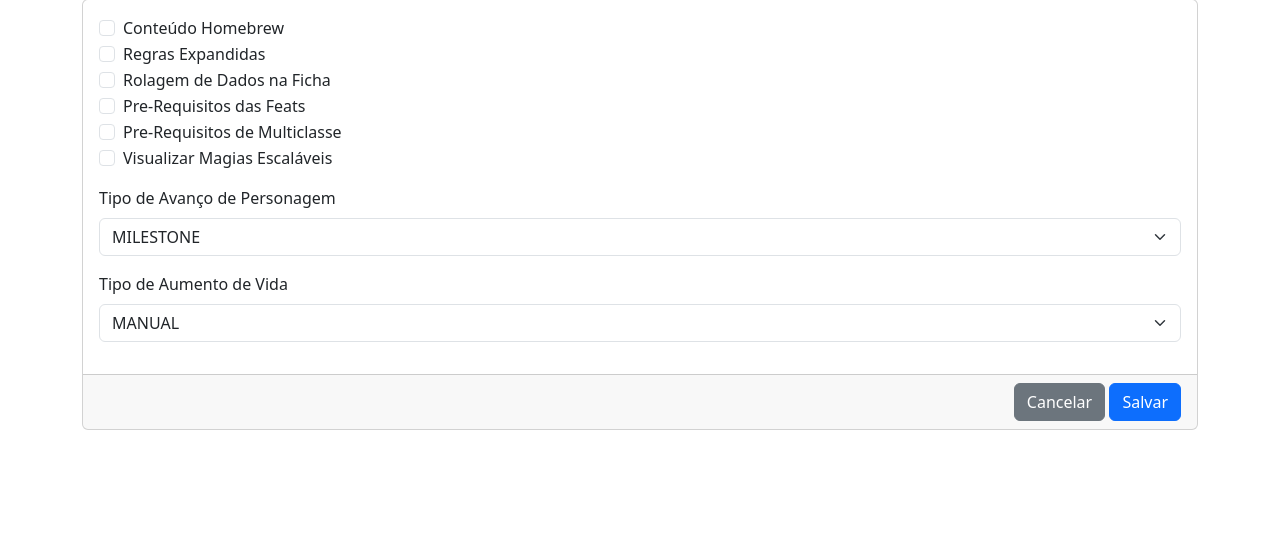
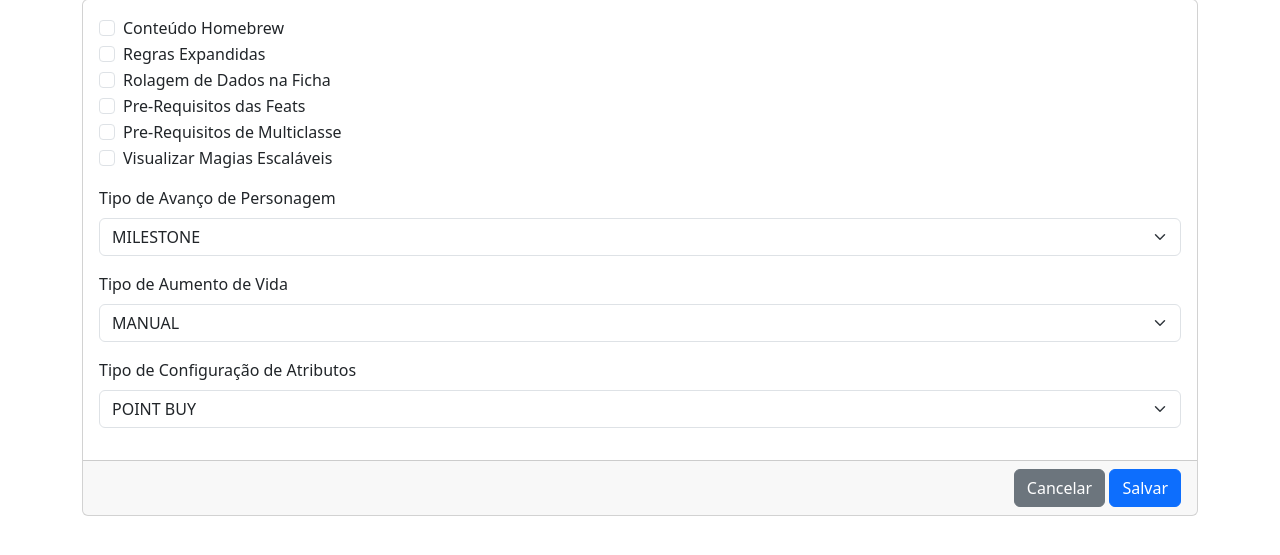
Before and after one commit to PedroLyra22/ficha-dnd-plus, a Flask app: page /config_sheets/new in a window 1280 px wide. Shown: the part 81-636 px from the top of the page. Run offline with Flask 3, Linux system fonts and the light colour scheme.

Commit message:
feat: reestruturação de tabelas

```diff
--- a/app/models.py
+++ b/app/models.py
@@ -22,6 +22,10 @@ class HitPointType(enum.Enum):
     FIXO = 'FIXO'
     MANUAL = 'MANUAL'
 
+class AttributeConfigType(enum.Enum):
+    POINT_BUY = 'POINT BUY'
+    MANUAL = 'MANUAL'
+
 class ConfigSheet(db.Model):
     __tablename__ = 'config_sheets'
     id = db.Column(db.Integer, primary_key=True)
@@ -30,6 +34,7 @@ class ConfigSheet(db.Model):
     dice_rolling = db.Column(db.Boolean, nullable=False, default=False)
     advancement_type = db.Column(db.Enum(AdvancementType), nullable=False, default=AdvancementType.MILESTONE)
     hit_point_type = db.Column(db.Enum(HitPointType), nullable=False, default=HitPointType.MANUAL)
+    attribute_config_type = db.Column(db.Enum(AttributeConfigType), nullable=False, default=AttributeConfigType.POINT_BUY)
     feat_prerequisites = db.Column(db.Boolean, nullable=False, default=False)
     multiclass_prerequisites = db.Column(db.Boolean, nullable=False, default=False)
     mark_level_scaled_spells = db.Column(db.Boolean, nullable=False, default=False)
--- a/app/routes.py
+++ b/app/routes.py
@@ -6,7 +6,7 @@ from flask import Blueprint, render_template, request, flash, redirect, url_for,
     send_from_directory, abort
 
 from app import db
-from app.models import User, AdvancementType, HitPointType, ConfigSheet, CharacterSheet
+from app.models import User, AdvancementType, HitPointType, ConfigSheet, CharacterSheet, AttributeConfigType
 
 bp = Blueprint('main', __name__)
 
@@ -96,6 +96,7 @@ def create_config_sheet():
 
         advancement_type = AdvancementType(request.form.get('advancement_type'))
         hit_point_type = HitPointType(request.form.get('hit_point_type'))
+        attribute_config_type = AttributeConfigType(request.form.get('attribute_config_type'))
 
         new_config = ConfigSheet(
             homebrew=homebrew,
@@ -103,6 +104,7 @@ def create_config_sheet():
             dice_rolling=dice_rolling,
             advancement_type=advancement_type,
             hit_point_type=hit_point_type,
+            attribute_config_type=attribute_config_type,
             feat_prerequisites=feat_prerequisites,
             multiclass_prerequisites=multiclass_prerequisites,
             mark_level_scaled_spells=mark_level_scaled_spells
@@ -113,4 +115,4 @@ def create_config_sheet():
         flash('Configuração criada com sucesso!', 'success')
         #return redirect(url_for('main.create_character_sheet', config_sheet_id=new_config.id))
 
-    return render_template('config_sheet/create.html', config={}, advancement_types=AdvancementType, hit_point_types=HitPointType)
+    return render_template('config_sheet/create.html', config={}, advancement_types=AdvancementType, hit_point_types=HitPointType, attribute_config_types=AttributeConfigType)
--- a/app/templates/config_sheet/create.html
+++ b/app/templates/config_sheet/create.html
@@ -71,6 +71,16 @@
                             {% endfor %}
                         </select>
                     </div>
+                    <div class="mb-3">
+                        <label for="attribute_config_type" class="form-label">Tipo de Configuração de Atributos</label>
+                        <select class="form-select" id="attribute_config_type" name="attribute_config_type">
+                            {% for type in attribute_config_types %}
+                                <option value="{{ type.name }}" {% if type.name == 'POINT_BUY' %}selected{% endif %}>
+                                    {{ type.value }}
+                                </option>
+                            {% endfor %}
+                        </select>
+                    </div>
                 </div>
                 <div class="card-footer text-end">
                     <a href="{{ url_for('main.index') }}" class="btn btn-secondary">Cancelar</a>
```
